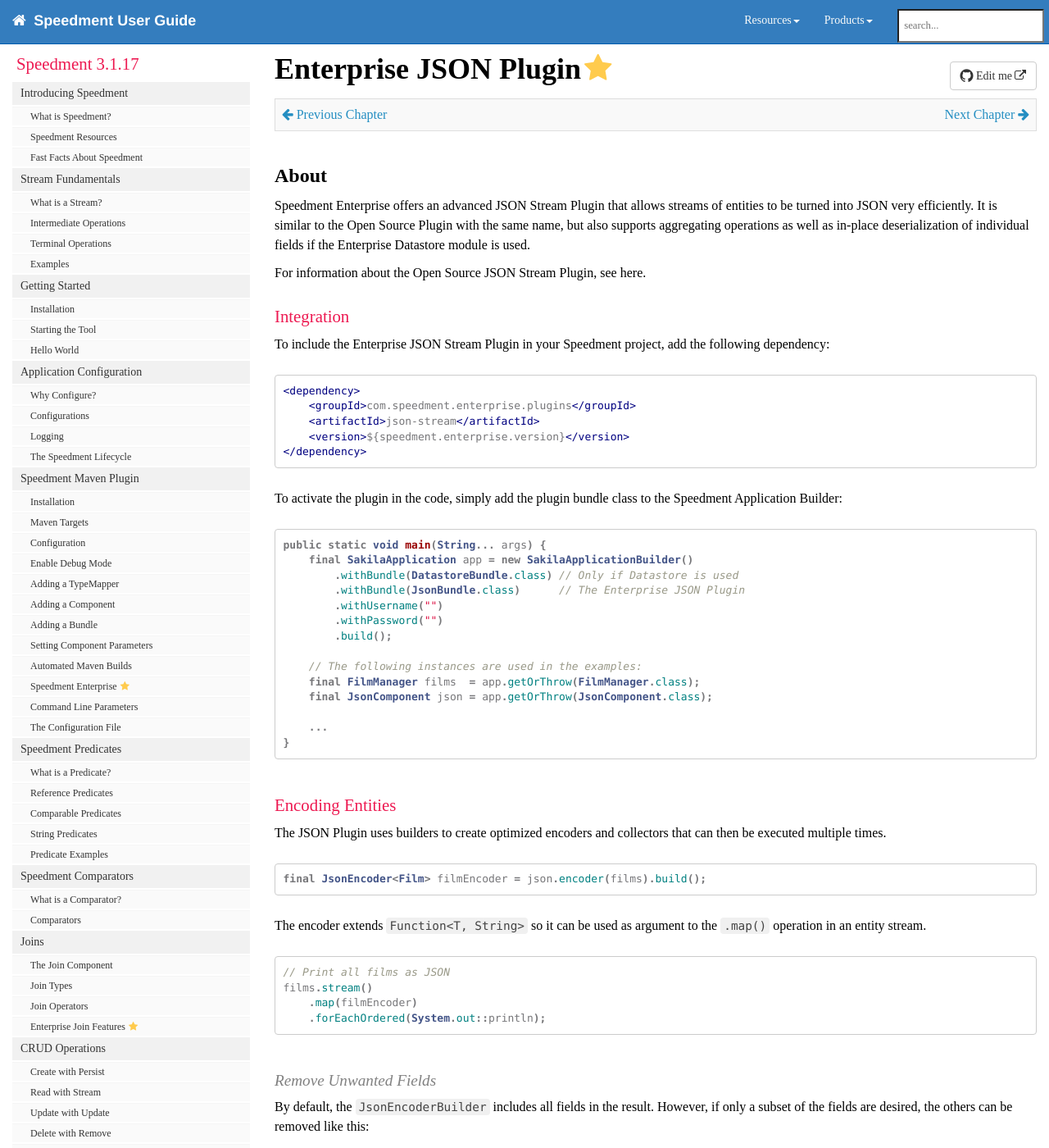
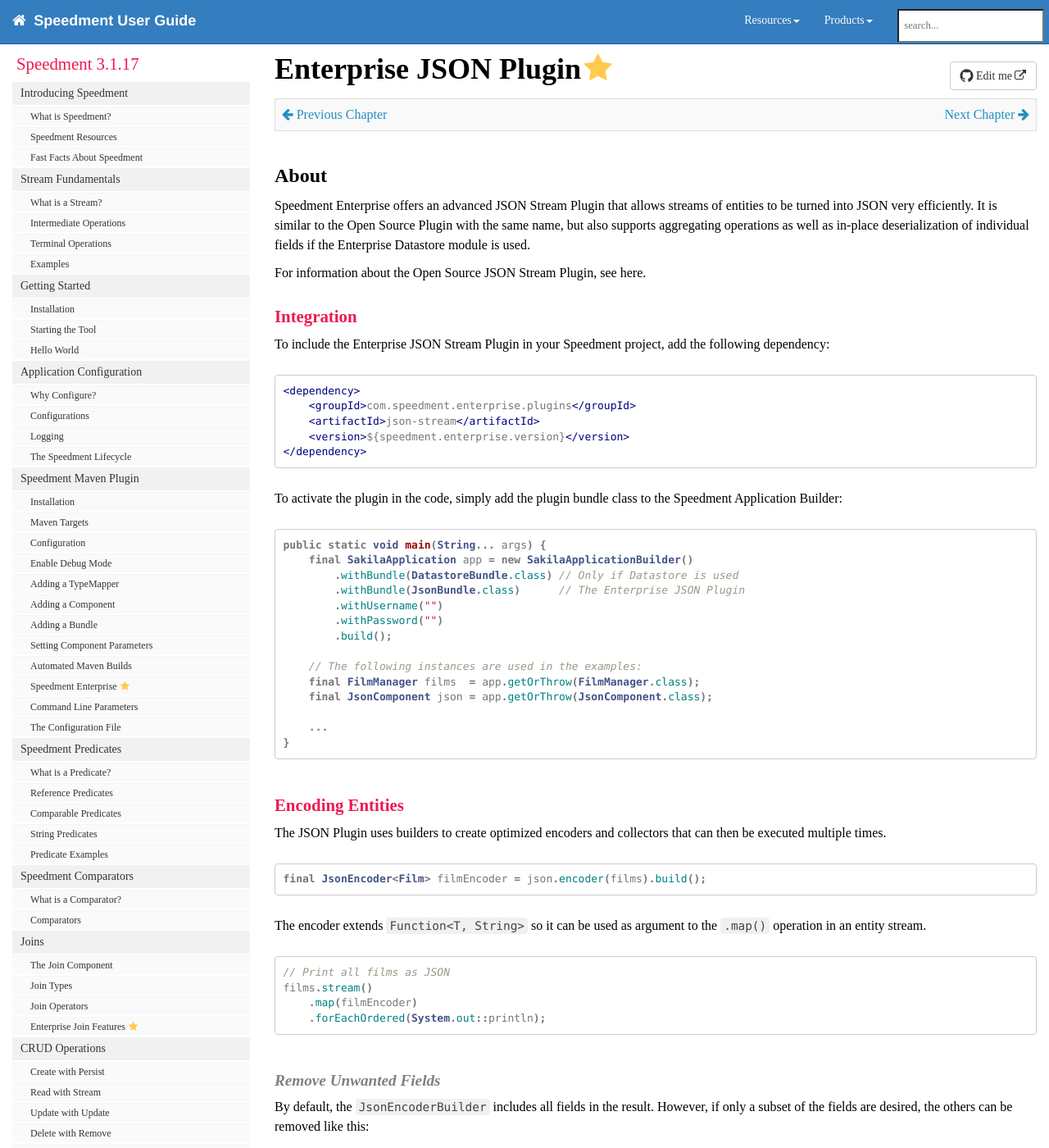
Before and after one commit to speedment/speedment-doc, a Jekyll site: the page built from pages/enterprise_json.md, in a window 1280 px wide and 1400 px high. Shown: the whole window at 82% size. Built offline with Jekyll 4.4.1, drawn with Linux system fonts in a browser that asks for light colours; nearby versions of some CDN libraries; comment, search, counter and statistics services are not loaded.

Commit message:
Update headline font-weight

```diff
--- a/css/customstyles.css
+++ b/css/customstyles.css
@@ -619,8 +619,8 @@
     font-weight: 600;
 }
 
-h3 {color: #ED1951; font-weight:normal; font-size:130%;}
-h4 {color: #808080; font-weight:normal; font-size:120%; font-style:italic;}
+h3 {color: #ED1951; font-size:130%;}
+h4 {color: #808080; font-size:120%; font-style:italic;}
 
 .alert, .callout {
     overflow: hidden;
```
